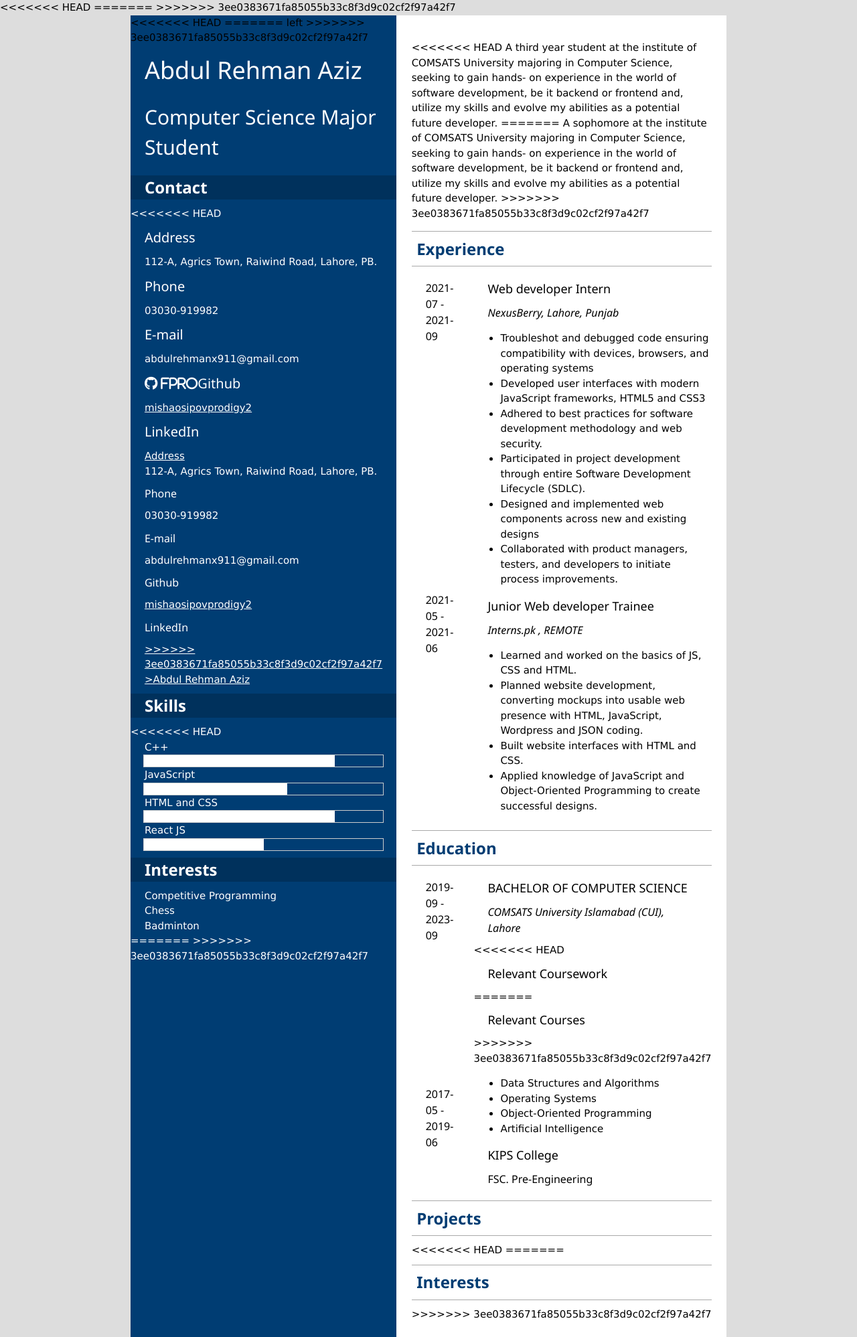
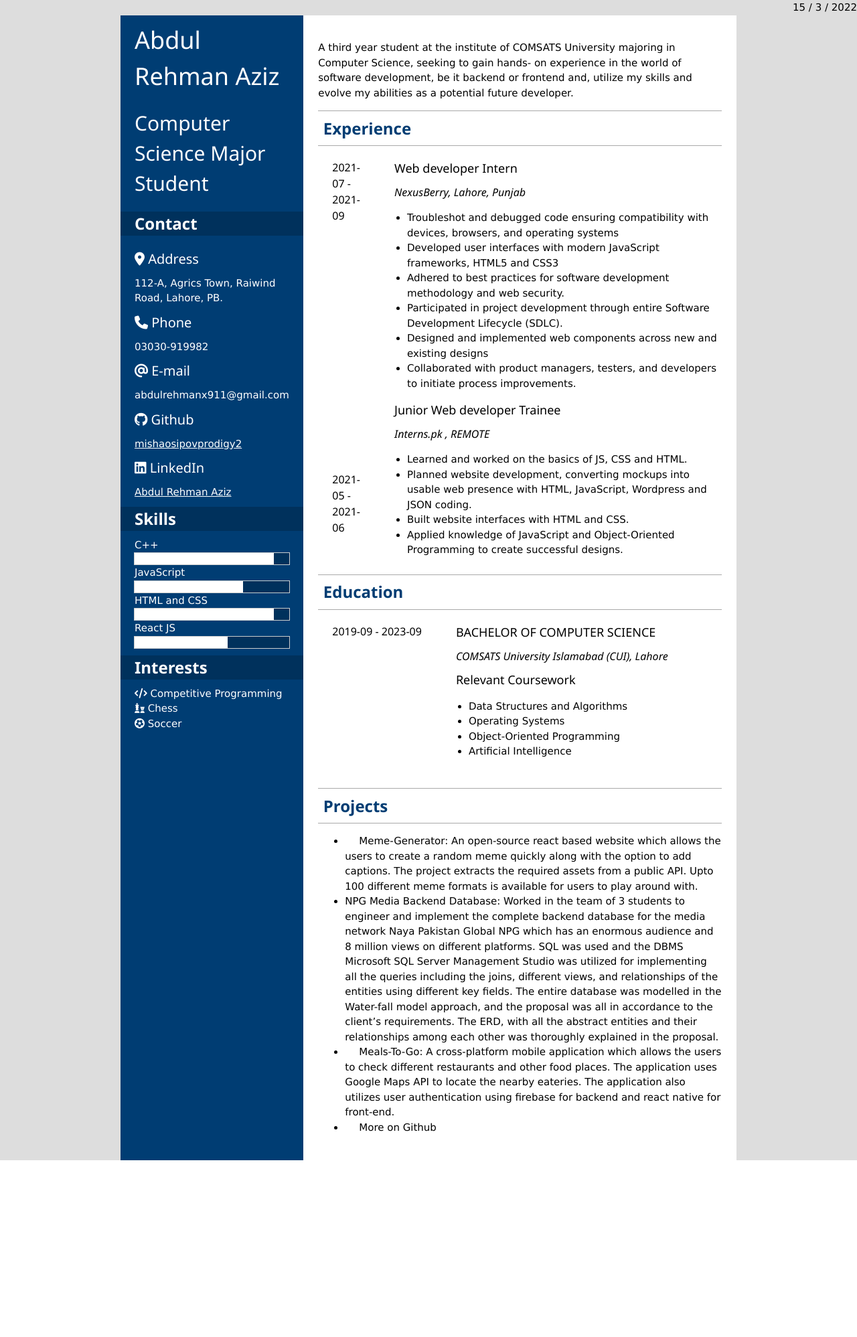
Before and after one commit to abdi-z/CSC336-Web-Technologies-Assignment-1, a PHP site: page / in a window 1280 px wide. Shown: the whole page at 67% size. After the commit the page ends 1733 px from the top, so only its background shows below. Run offline with PHP 8.4, Linux system fonts and the light colour scheme; some libraries are stand-ins or nearby versions.

Commit message:
Added date func, Icons and other stuff

```diff
--- a/index.css
+++ b/index.css
@@ -2,7 +2,12 @@ body {
   all: unset;
   font-family: "Gill Sans", "Gill Sans MT", Calibri, "Trebuchet MS", sans-serif;
   background-color: #ddd;
+  max-height: 12rem;
 }
+
+/* * {
+  line-height: 1.8rem;
+} */
 
 a {
   color: white;
@@ -19,8 +24,8 @@ a {
   display: flex;
   flex-direction: row;
   justify-content: center;
-  margin-left: 16rem;
-  margin-right: 16rem;
+  margin-left: 12rem;
+  margin-right: 12rem;
 }
 
 .left {
@@ -84,3 +89,35 @@ a {
 .interests{
   text-decoration: none;
 }
+
+
+.w3-border {
+  background-color: #00315c;
+  border-style:none;
+}
+/*
+.w3-white {
+  border-color:black;
+  border-style:none;
+} */
+
+.projects-section {
+  text-decoration: none;
+}
+
+#date {
+  text-align: right;
+}
+
+.zoom {
+
+  transition: transform .2s;
+
+  }
+
+
+.zoom:hover {
+  -ms-transform: scale(1.05); /* IE 9 */
+  -webkit-transform: scale(1.05); /* Safari 3-8 */
+  transform: scale(1.05);
+}
--- a/index.html
+++ b/index.html
@@ -11,126 +11,94 @@
       href="https://fonts.googleapis.com/css2?family=Gothic+A1:wght@100&display=swap"
       rel="stylesheet"
     />
-<<<<<<< HEAD
+
     <link rel="stylesheet" href="https://www.w3schools.com/w3css/4/w3.css" />
     <script
       src="https://kit.fontawesome.com/5a160da91a.js"
       crossorigin="anonymous"
     ></script>
-=======
->>>>>>> 3ee0383671fa85055b33c8f3d9c02cf2f97a42f7
-    <title>Document</title>
+    <script src="./index.js"></script>
+    <title>FA19-BCS-016</title>
   </head>
   <body>
+   <div id="date">15/3/22</div>
     <div class="container">
       <div class="left">
-<<<<<<< HEAD
-        <!-- left -->
-=======
-        left
->>>>>>> 3ee0383671fa85055b33c8f3d9c02cf2f97a42f7
         <div class="left-flex">
           <h1>Abdul Rehman Aziz</h1>
           <h2>Computer Science Major Student</h2>
-          <h3><b>Contact</b></h3>
+          <h3 class="zoom"><b>Contact</b></h3>
 
-<<<<<<< HEAD
-          <h4>Address</h4>
+          <h4><i class="fa-solid fa-location-dot"></i> Address</h4>
           <a>112-A, Agrics Town, Raiwind Road, Lahore, PB.</a>
 
-          <h4>Phone</h4>
+          <h4><i class="fa-solid fa-phone"></i> Phone</h4>
           <a>03030-919982</a>
 
-          <h4>E-mail</h4>
+          <h4><i class="fa-solid fa-at"></i> E-mail</h4>
           <a>abdulrehmanx911@gmail.com</a>
 
-          <h4><i class="fa-brands fa-github"> fPRO</i>Github</h4>
+          <h4><i class="fa-brands fa-github"></i> Github</h4>
           <a href="https://github.com/mishaosipovprodigy2" target="_blank"
             >mishaosipovprodigy2</a
           >
 
-          <h4>LinkedIn</h4>
+          <h4><i class="fa-brands fa-linkedin"></i> LinkedIn</h4>
           <a
             href="https://www.linkedin.com/in/abdul-rehman-aziz-52941b210/"
             target="_blank"
-=======
-          <h6>Address</h6>
-          <a>112-A, Agrics Town, Raiwind Road, Lahore, PB.</a>
-
-          <h6>Phone</h6>
-          <a>03030-919982</a>
-
-          <h6>E-mail</h6>
-          <a>abdulrehmanx911@gmail.com</a>
-
-          <h6>Github</h6>
-          <a href="https://github.com/mishaosipovprodigy2"
-            >mishaosipovprodigy2</a
-          >
-
-          <h6>LinkedIn</h6>
-          <a href="https://www.linkedin.com/in/abdul-rehman-aziz-52941b210/"
->>>>>>> 3ee0383671fa85055b33c8f3d9c02cf2f97a42f7
             >Abdul Rehman Aziz</a
           >
 
-          <h3><b>Skills</b></h3>
-<<<<<<< HEAD
+          <h3 class="zoom"><b>Skills</b></h3>
 
           <a>C++</a>
           <div class="w3-border skill-bar">
-            <div class="w3-white" style="height: 17px; width: 80%"></div>
+            <div class="w3-white" style="height: 17px; width: 90%"></div>
           </div>
           <a>JavaScript</a>
           <div class="w3-border skill-bar">
-            <div class="w3-white" style="height: 17px; width: 60%"></div>
+            <div class="w3-white" style="height: 17px; width: 70%"></div>
           </div>
           <a>HTML and CSS</a>
           <div class="w3-border skill-bar">
-            <div class="w3-white" style="height: 17px; width: 80%"></div>
+            <div class="w3-white" style="height: 17px; width: 90%"></div>
           </div>
           <a>React JS</a>
           <div class="w3-border skill-bar">
-            <div class="w3-white" style="height: 17px; width: 50%"></div>
+            <div class="w3-white" style="height: 17px; width: 60%"></div>
           </div>
 
-          <h3><b>Interests</b></h3>
+          <h3 class="zoom"><b>Interests</b></h3>
 
           <a
             class="interests"
             href="https://leetcode.com/fa19-bcs-016/"
             target="_blank"
-            >Competitive Programming</a
+          >
+            <i class="fa-solid fa-code"></i> Competitive Programming</a
           >
           <a
             class="interests"
             href="https://www.chess.com/member/yesstisabdi"
             target="_blank"
-            >Chess</a
           >
-          <a class="interests">Badminton</a>
-=======
->>>>>>> 3ee0383671fa85055b33c8f3d9c02cf2f97a42f7
+            <i class="fa-solid fa-chess"></i> Chess</a
+          >
+          <a class="interests"> <i class="fa-solid fa-futbol"></i> Soccer</a>
         </div>
       </div>
       <div class="right">
         <div class="right-flex">
           <p>
-<<<<<<< HEAD
             A third year student at the institute of COMSATS University majoring
             in Computer Science, seeking to gain hands- on experience in the
             world of software development, be it backend or frontend and,
             utilize my skills and evolve my abilities as a potential future
             developer.
-=======
-            A sophomore at the institute of COMSATS University majoring in
-            Computer Science, seeking to gain hands- on experience in the world
-            of software development, be it backend or frontend and, utilize my
-            skills and evolve my abilities as a potential future developer.
->>>>>>> 3ee0383671fa85055b33c8f3d9c02cf2f97a42f7
           </p>
 
-          <h3 class="section-heading"><b>Experience</b></h3>
+          <h3 class="section-heading zoom"><b>Experience</b></h3>
           <div class="section-content">
             <div>
               <h6 class="dates firstdate">2021-07 - 2021-09</h6>
@@ -183,22 +151,20 @@
               </ul>
             </div>
           </div>
-          <h3 class="section-heading"><b>Education</b></h3>
+          <h3 class="section-heading zoom"><b>Education</b></h3>
 
           <div class="section-content">
             <div>
               <h6 class="dates firstdate2">2019-09 - 2023-09</h6>
 
-              <h6 class="dates">2017-05 - 2019-06</h6>
+              <!-- <h6 class="dates">2017-05 - 2019-06</h6> -->
             </div>
             <div>
               <h5>BACHELOR OF COMPUTER SCIENCE</h5>
               <h6><i>COMSATS University Islamabad (CUI), Lahore</i></h6>
-<<<<<<< HEAD
+
               <h5>Relevant Coursework</h5>
-=======
-              <h5>Relevant Courses</h5>
->>>>>>> 3ee0383671fa85055b33c8f3d9c02cf2f97a42f7
+
               <ul>
                 <li>Data Structures and Algorithms</li>
                 <li>Operating Systems</li>
@@ -206,18 +172,64 @@
                 <li>Artificial Intelligence</li>
               </ul>
 
-              <h5>KIPS College</h5>
-              <h6>FSC. Pre-Engineering</h6>
+              <!-- <h5>KIPS College</h5>
+              <h6>FSC. Pre-Engineering</h6>-->
             </div>
           </div>
 
-          <h3 class="section-heading"><b>Projects</b></h3>
+          <h3 class="section-heading zoom"><b>Projects</b></h3>
 
-<<<<<<< HEAD
+          <ul>
+            <li>
+              <a
+                class="projects-section"
+                href="https://github.com/mishaosipovprodigy2/memecrea"
+                target="_blank"
+                >Meme-Generator: An open-source react based website which allows
+                the users to create a random meme quickly along with the option
+                to add captions. The project extracts the required assets from a
+                public API. Upto 100 different meme formats is available for
+                users to play around with.
+              </a>
+            </li>
+
+            <li>
+              NPG Media Backend Database: Worked in the team of 3 students to
+              engineer and implement the complete backend database for the media
+              network Naya Pakistan Global NPG which has an enormous audience
+              and 8 million views on different platforms. SQL was used and the
+              DBMS Microsoft SQL Server Management Studio was utilized for
+              implementing all the queries including the joins, different views,
+              and relationships of the entities using different key fields. The
+              entire database was modelled in the Water-fall model approach, and
+              the proposal was all in accordance to the client’s requirements.
+              The ERD, with all the abstract entities and their relationships
+              among each other was thoroughly explained in the proposal.
+            </li>
+
+            <li>
+              <a
+                class="projects-section"
+                href="https://github.com/mishaosipovprodigy2?tab=repositories"
+              >
+                Meals-To-Go: A cross-platform mobile application which allows
+                the users to check different restaurants and other food places.
+                The application uses Google Maps API to locate the nearby
+                eateries. The application also utilizes user authentication
+                using firebase for backend and react native for front-end.
+              </a>
+            </li>
+
+            <li>
+              <a
+                class="projects-section"
+                href="https://github.com/mishaosipovprodigy2"
+                target="_blank"
+                >More on Github</a
+              >
+            </li>
+          </ul>
           <!-- <h3 class="section-heading"><b>Interests</b></h3> -->
-=======
-          <h3 class="section-heading"><b>Interests</b></h3>
->>>>>>> 3ee0383671fa85055b33c8f3d9c02cf2f97a42f7
         </div>
       </div>
     </div>
--- /dev/null
+++ b/index.js
@@ -0,0 +1,13 @@
+console.log("working");
+
+let d = new Date();
+
+window.onload = function () {
+  datefunc();
+};
+
+function datefunc() {
+  document.getElementById("date").innerHTML = `${d.getDate()} / ${
+    d.getMonth() + 1
+  } /  ${d.getFullYear()}`;
+}
```
